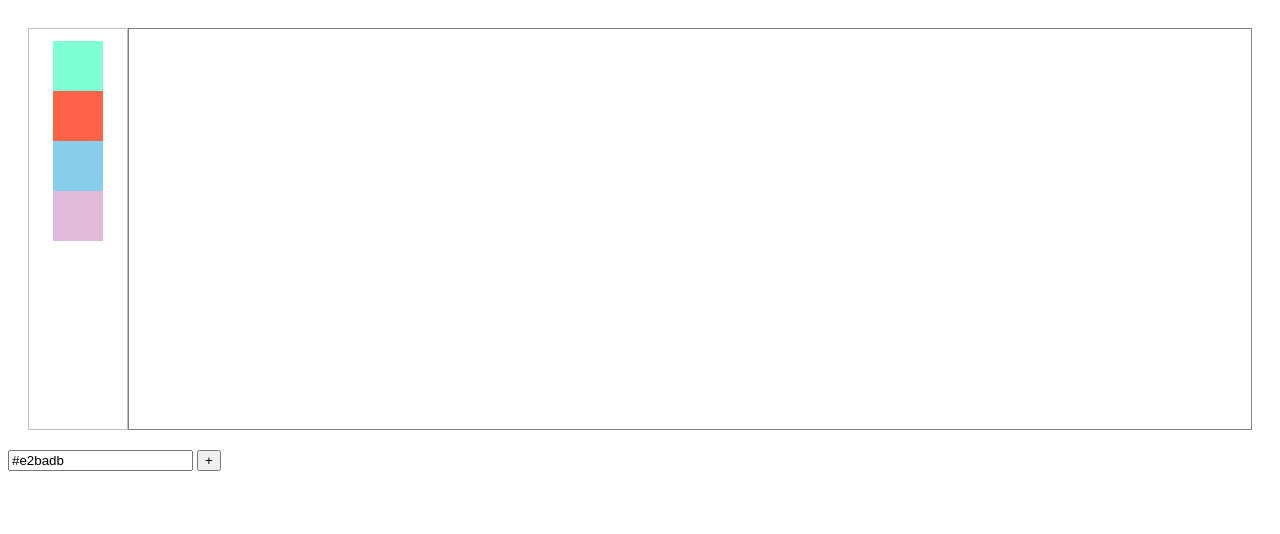
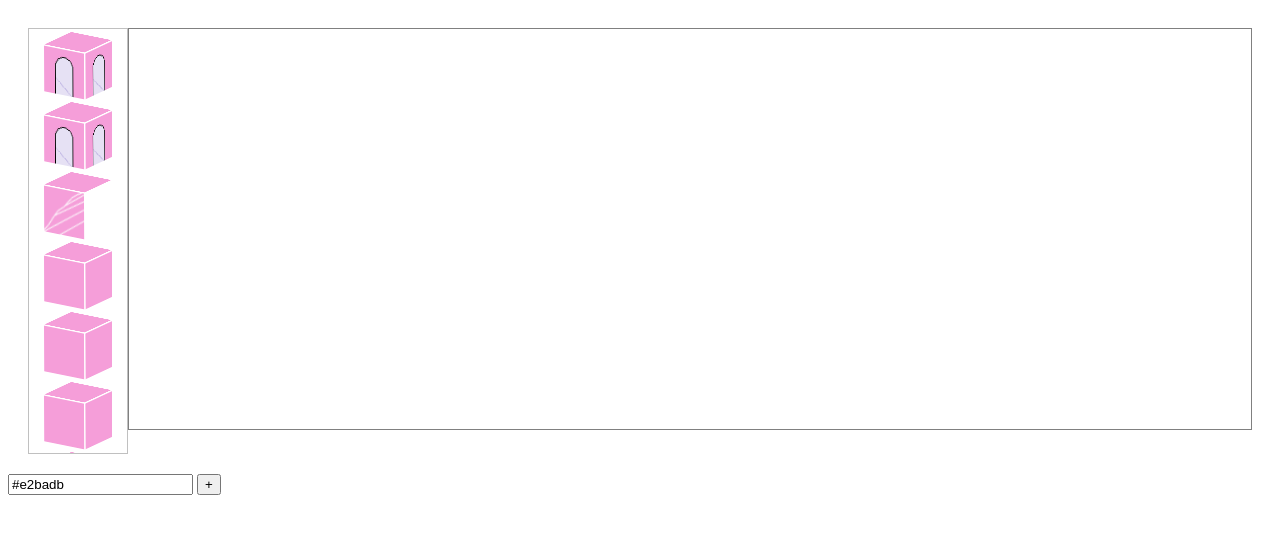
Before and after one commit to mikshin/blocks, a website built with Parcel: page index.html in a window 1280 px wide. Built offline with nearby package versions, Linux system fonts and the light colour scheme.

Commit message:
Сделал

```diff
--- a/index.html
+++ b/index.html
@@ -6,12 +6,58 @@
     <main>
         <div class="container">
             <div class="blocks">
-                <div class="blocks-item">aquamarine</div>
-                <div class="blocks-item">tomato</div>
-                <div class="blocks-item">skyblue</div>
-                <div class="blocks-item">#e2badb</div>
+                <div class="blocks-item blocks-item--door">
+                    <div class="wrapper">
+                        <div class="block-left"></div>
+                        <div class="block-right"></div>
+                        <div class="block-top"></div>
+                    </div>
+                </div>
+                <div class="blocks-item blocks-item--door">
+                    <div class="wrapper">
+                        <div class="block-left"></div>
+                        <div class="block-right"></div>
+                        <div class="block-top"></div>
+                    </div>
+                </div>
+                <div class="blocks-item blocks-item--angle">
+                    <div class="wrapper">
+                        <div class="block-left"></div>
+                        <div class="block-right"></div>
+                        <div class="block-top"></div>
+                    </div>
+                </div>
+                <div class="blocks-item">
+                    <div class="wrapper">
+                        <div class="block-left"></div>
+                        <div class="block-right"></div>
+                        <div class="block-top"></div>
+                    </div>
+                </div>
+                <div class="blocks-item">
+                    <div class="wrapper">
+                        <div class="block-left"></div>
+                        <div class="block-right"></div>
+                        <div class="block-top"></div>
+                    </div>
+                </div>
+                <div class="blocks-item">
+                    <div class="wrapper">
+                        <div class="block-left"></div>
+                        <div class="block-right"></div>
+                        <div class="block-top"></div>
+                    </div>
+                </div>
+                <div class="blocks-item">
+                    <div class="wrapper">
+                        <div class="block-left"></div>
+                        <div class="block-right"></div>
+                        <div class="block-top"></div>
+                    </div>
+                </div>
             </div>
             <div class="view">
+
             </div>
         </div>
 
--- a/index.js
+++ b/index.js
@@ -2,6 +2,7 @@ var blocks = document.querySelectorAll('.blocks-item');
 var blocksContainer = document.querySelector('.blocks');
 var viewContainer = document.querySelector('.view');
 var coef = 25;
+var lastZindex = 1;
 
 window.onload = init;
 
@@ -58,7 +59,6 @@ function inject(block) {
         block.style.position = "";
         block.style.top = "";
         block.style.left = "";
-        block.style.zIndex = "";
     }
 }
 // проверяем в какой блок попадает
@@ -132,23 +132,25 @@ function fromWhere(block, closest) {
 function replaceBlock(block, closest, from) {
     if (from == "up") {
         block.classList.add('blocks-item--animate');
-        block.style.top = closest.getBoundingClientRect().top - block.offsetHeight + "px";
-        block.style.left = closest.getBoundingClientRect().left + "px";
+        block.style.top = closest.getBoundingClientRect().top + 3 -block.offsetHeight + "px";
+        block.style.left = closest.getBoundingClientRect().left  + "px";
     }
     if (from == "down") {
         block.classList.add('blocks-item--animate');
-        block.style.top = closest.getBoundingClientRect().top + block.offsetHeight + "px";
-        block.style.left = closest.getBoundingClientRect().left + "px";
+        block.style.top = closest.getBoundingClientRect().top - 3 + block.offsetHeight + "px";
+        block.style.left = closest.getBoundingClientRect().left +"px";
+        checkPosition().prepend(block)
     }
     if (from == "left") {
         block.classList.add('blocks-item--animate');
-        block.style.top = closest.getBoundingClientRect().top + "px";
-        block.style.left = closest.getBoundingClientRect().left - block.offsetWidth + "px";
+        block.style.top = closest.getBoundingClientRect().top - 8 + "px";
+        block.style.left = closest.getBoundingClientRect().left + 8  - block.offsetWidth + "px";
+        checkPosition().prepend(block)
     }
     if (from == "right") {
         block.classList.add('blocks-item--animate');
-        block.style.top = closest.getBoundingClientRect().top + "px";
-        block.style.left = closest.getBoundingClientRect().left + block.offsetWidth + "px";
+        block.style.top = closest.getBoundingClientRect().top + 8 + "px";
+        block.style.left = closest.getBoundingClientRect().left - 8 + block.offsetWidth + "px";
     }
 
     setTimeout(() => block.classList.remove('blocks-item--animate'), 301);
--- a/style.scss
+++ b/style.scss
@@ -1,3 +1,8 @@
+$block-size: 50px;
+
+main {
+    height: 100vh;
+}
 .container {
     display: flex;
     flex-direction: row;
@@ -13,11 +18,20 @@
     justify-self: center;
     padding: 12px 24px;
     border: 1px solid silver;
+    max-height: 400px;
+    overflow-x: hidden;
+    .blocks-item {
+        margin-bottom: 20px;
+    }
 }
 
 .blocks-item {
-    width: 50px;
-    height: 50px;
+    width: $block-size;
+    height: $block-size;
+    max-height: $block-size;
+    max-width: $block-size;
+    min-width: $block-size;
+    min-height: $block-size;
     font-size: 0;
     cursor: pointer;
 
@@ -25,15 +39,62 @@
         transition: .3s ease top, .3s ease left;
     }
 
-    // TODO: Удалить
-    // display: flex;
-    // align-items: center;
-    // justify-content: center;
-    // &:before {
-    //     content: '+';
-    //     font-size: 90px;
-    //     font-weight: 100;
-    // }
+    &.blocks-item--door {
+        .block-left,
+        .block-right,
+        .block-top {
+            background-image: url(./door.png);
+        }
+    }
+    &.blocks-item--angle {
+        .block-left,
+        .block-right,
+        .block-top {
+            background-image: url(./angle.png);
+        }
+    }
+}
+
+.wrapper {
+    width: 100%;
+    height: 100%;
+    pointer-events: none;
+    position: absolute;
+    left: 0;
+    top: 0;
+    transform-style: preserve-3d;
+    transform: rotateY(-215deg) rotateX(15deg) rotateZ(-10deg)
+}
+
+.block-left,
+.block-right,
+.block-top {
+    position: absolute;
+    width: 100%;
+    height: 100%;
+    box-shadow: inset 0 0 0 1px #fff;
+    background: url(./floor.png);
+    background-size: cover;
+    background-position: center;
+    background-repeat: no-repeat;
+}
+
+.block-left {
+    transform: translateZ(-$block-size/2);
+    // background-color: orange;
+    background-position: left center;
+}
+
+.block-right {
+    transform: translateX(-50%) rotateY(90deg);
+    // background-color: lightgreen;
+    background-position: center center;
+}
+
+.block-top {
+    transform: translateY(-50%) rotateX(90deg);
+    // background-color: skyblue;
+    background-position: right center;
 }
 
 .view {
@@ -43,3 +104,8 @@
     border: 1px solid gray;
     height: 400px;
 }
+
+.blocks-item {
+    transform-style: preserve-3d;
+    transform-origin: 50% 50% 0;
+}
```
Also changed, not shown: angle.png (added), dist/1.8a5ca249.png (added), dist/2.88538af3.webp (added), dist/345.972b5e5d.png (added), dist/angle.4066440f.png (added), dist/door.625a2c52.png (added), dist/floor.2c0da783.png (added), dist/index.html, dist/test.099a935a.png (added), dist/test2.284a0ff1.png (added), door.png (added), floor.png (added), 6 other files.
